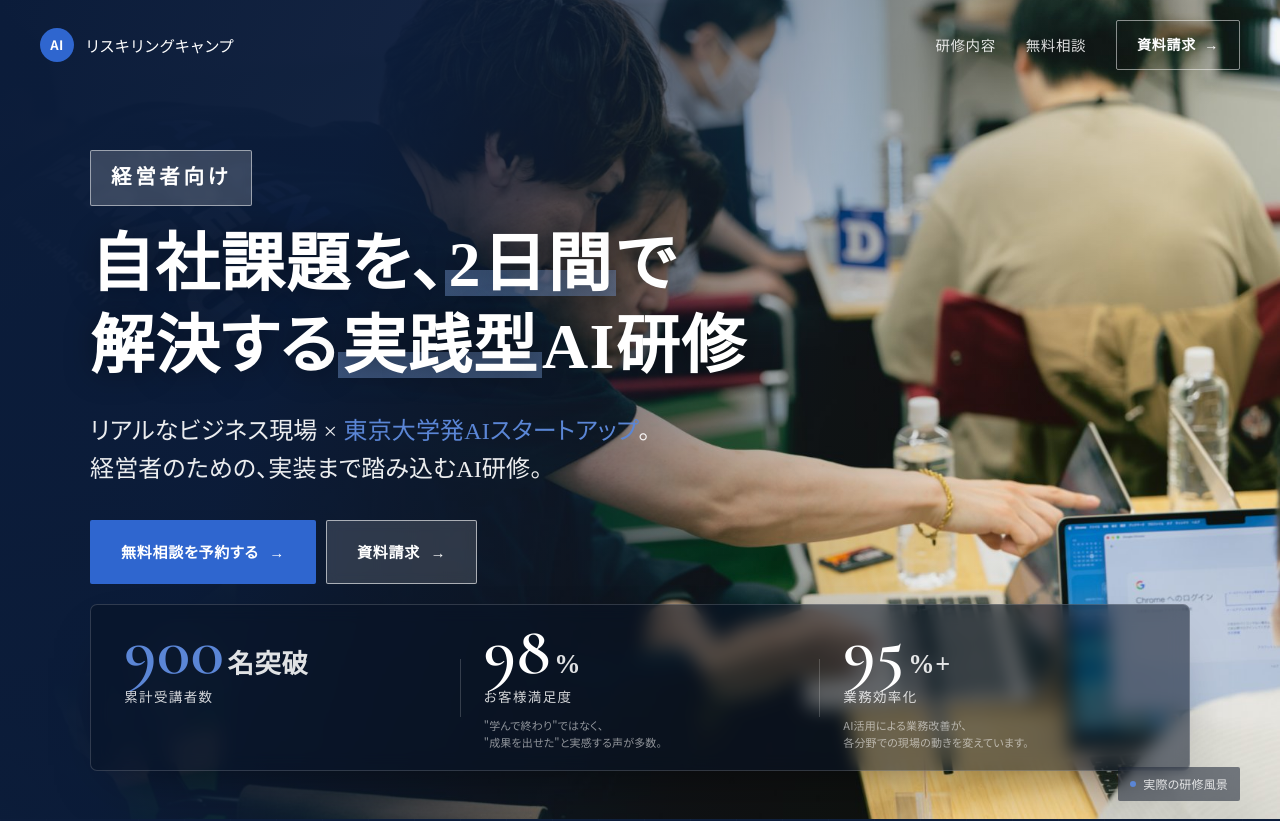
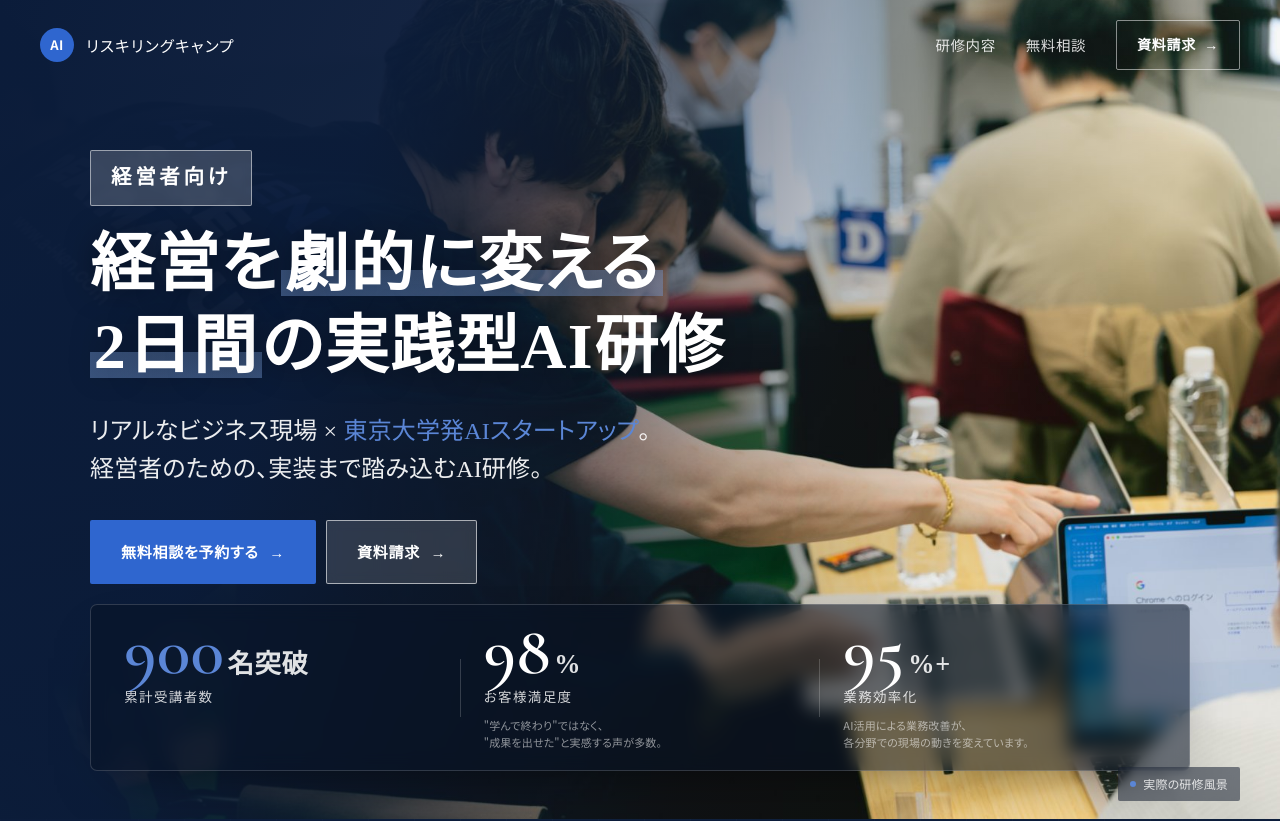
Before and after one commit to spotsuku/neo-aiseminar, a React (Vite) app: page / in a window 1280 px wide. Shown: the top 821 px of the page. Built offline with nearby package versions, Linux system fonts and the light colour scheme; no server answers; a web font is replaced by a local one.

Commit message:
v4: 経営を劇的に変える — 2日間の実践型AI研修

```diff
--- a/index.html
+++ b/index.html
@@ -3,7 +3,7 @@
 <head>
 <meta charset="utf-8" />
 <meta name="viewport" content="width=device-width, initial-scale=1" />
-<title>AIリスキリングキャンプ｜経営者のためのAI体感・実装研修</title>
+<title>経営を劇的に変える｜2日間の実践型AI研修 | AIリスキリングキャンプ</title>
 <link rel="icon" type="image/svg+xml" href="/favicon.svg" />
 <link rel="apple-touch-icon" href="/favicon.svg" />
 <meta name="theme-color" content="#0b1c3a" />
--- a/src/sections/Hero.jsx
+++ b/src/sections/Hero.jsx
@@ -68,7 +68,7 @@ export function Hero() {
               <span className="hero-tag-badge">経営者向け</span>
             </div>
             <h1 className="rv rv-d1">
-              自社課題を、<span className="ac-mark">2日間</span>で<span className="hero-h1-br" aria-hidden="true" />解決する<span className="ac-mark">実践型</span>AI研修
+              経営を<span className="ac-mark">劇的に変える</span><span className="hero-h1-br" aria-hidden="true" /><span className="ac-mark">2日間</span>の実践型AI研修
             </h1>
             <p className="hero-sub rv rv-d2">
               リアルなビジネス現場 × <span className="blue">東京大学発AIスタートアップ</span>。<br />
```
